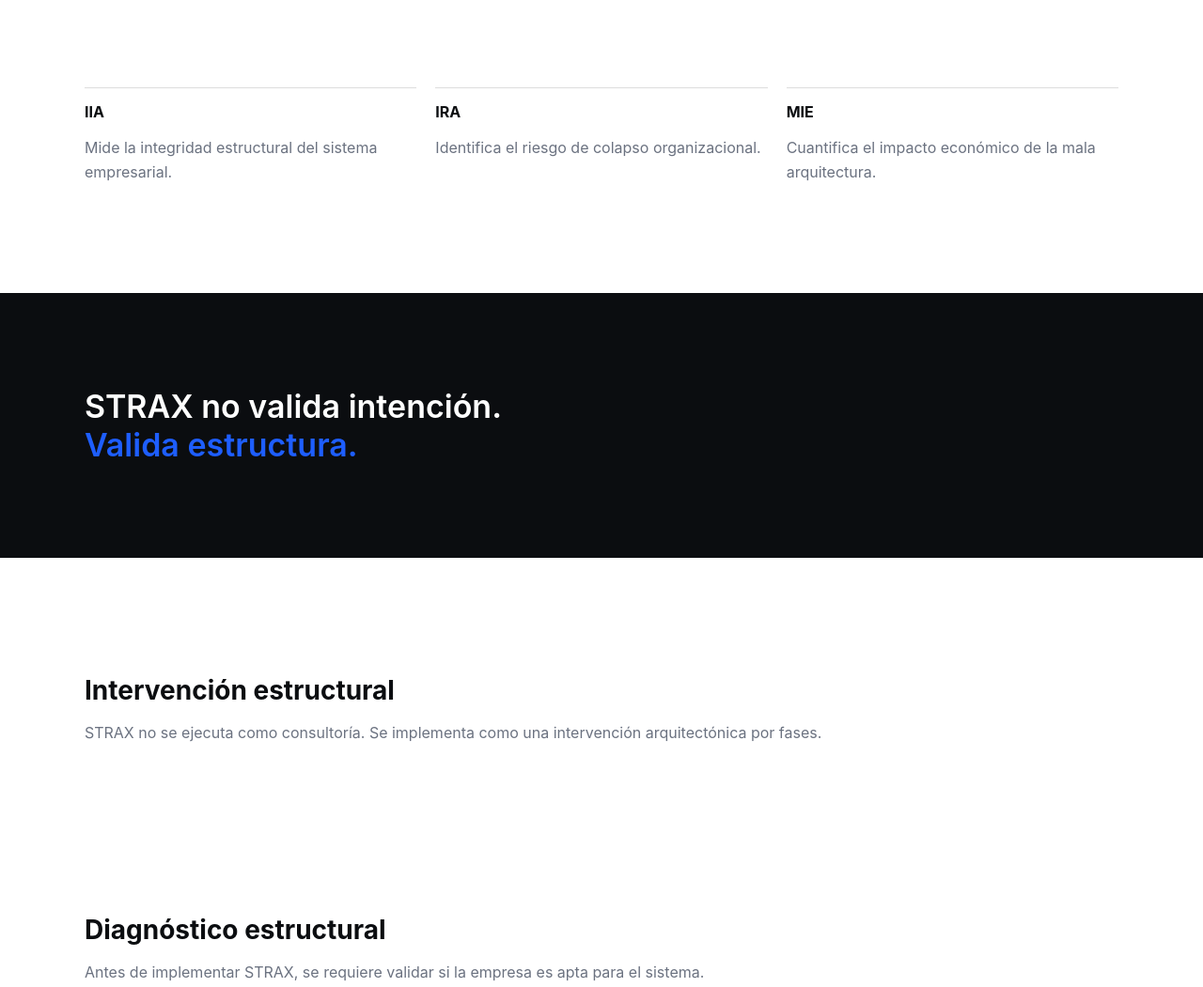
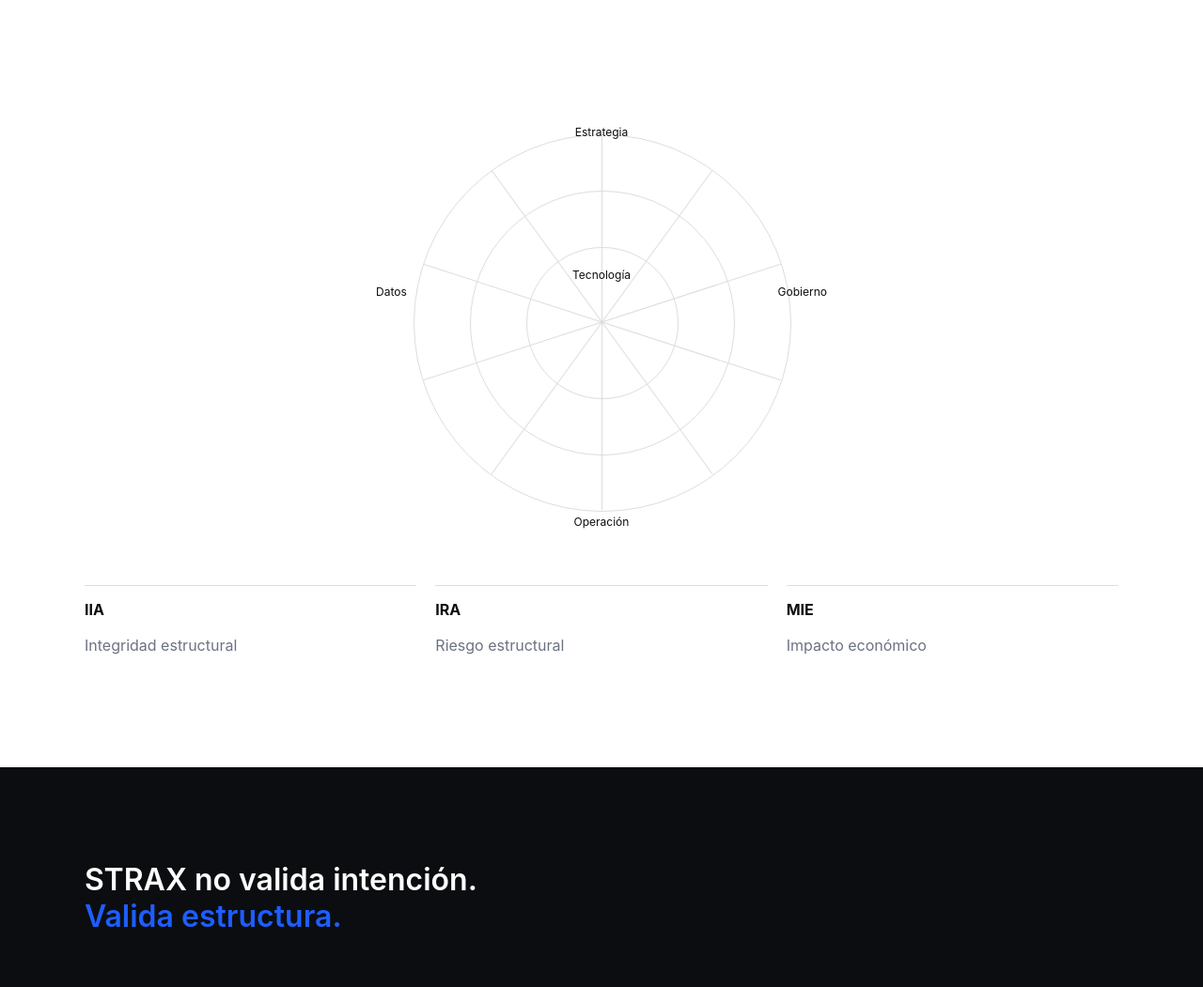
Before and after one commit to Lucas-hub-cyber/STRAX-SISTEM, a plain HTML site: page index.html in a window 1280 px wide. Shown: the part 726-1777 px from the top of the page at 94% size. Drawn offline with Linux system fonts and the light colour scheme.

Commit message:
Refactor HTML structure and styles for clarity

```diff
--- a/index.html
+++ b/index.html
@@ -16,7 +16,6 @@ body{
   margin:0;
   font-family: Inter, Arial, sans-serif;
   color:var(--black);
-  background:#fff;
 }
 
 .container{
@@ -25,9 +24,9 @@ body{
   padding:40px 20px;
 }
 
-h1{font-size:40px;margin:0;}
-h2{font-size:28px;margin-bottom:10px;}
-p{color:var(--gray);line-height:1.6;}
+h1{font-size:48px;}
+h2{font-size:28px;}
+p{color:var(--gray); line-height:1.6;}
 
 .hero{
   display:flex;
@@ -36,13 +35,11 @@ p{color:var(--gray);line-height:1.6;}
 }
 
 .statement{
-  font-size:28px;
+  font-size:32px;
   font-weight:600;
 }
 
-.section{
-  margin-top:60px;
-}
+.section{margin-top:60px;}
 
 .grid{
   display:flex;
@@ -55,15 +52,61 @@ p{color:var(--gray);line-height:1.6;}
   padding-top:15px;
 }
 
+/* RADAR */
+.radar{
+  position:relative;
+  width:300px;
+  height:300px;
+  margin:auto;
+}
+
+.circle{
+  position:absolute;
+  border:1px solid #ddd;
+  border-radius:50%;
+  width:100%;
+  height:100%;
+}
+
+.circle:nth-child(2){
+  width:70%; height:70%; top:15%; left:15%;
+}
+
+.circle:nth-child(3){
+  width:40%; height:40%; top:30%; left:30%;
+}
+
+.axis{
+  position:absolute;
+  width:1px;
+  height:100%;
+  background:#ddd;
+  left:50%;
+}
+
+.axis-2{ transform:rotate(72deg);}
+.axis-3{ transform:rotate(144deg);}
+.axis-4{ transform:rotate(216deg);}
+.axis-5{ transform:rotate(288deg);}
+
+.label{
+  position:absolute;
+  font-size:12px;
+}
+
+.l1{ top:-10px; left:50%; transform:translateX(-50%);}
+.l2{ right:-40px; top:40%;}
+.l3{ bottom:-20px; left:50%; transform:translateX(-50%);}
+.l4{ left:-40px; top:40%;}
+.l5{ top:40%; left:50%; transform:translate(-50%,-120%);}
+
 .dark{
   background:var(--black);
   color:white;
   padding:60px 20px;
 }
 
-.dark p{
-  color:rgba(255,255,255,0.7);
-}
+.dark p{color:rgba(255,255,255,0.7);}
 
 .cta{
   background:var(--blue);
@@ -74,24 +117,12 @@ p{color:var(--gray);line-height:1.6;}
   margin-top:20px;
 }
 
-/* DESKTOP */
+/* RESPONSIVE */
 @media(min-width:768px){
-  .hero{
-    flex-direction:row;
-    justify-content:space-between;
-    align-items:center;
-  }
-
-  .grid{
-    flex-direction:row;
-  }
-
-  .card{
-    flex:1;
-  }
-
-  h1{font-size:56px;}
-  .statement{font-size:34px;max-width:500px;}
+  .hero{flex-direction:row; justify-content:space-between;}
+  .grid{flex-direction:row;}
+  .card{flex:1;}
+  .radar{width:400px;height:400px;}
 }
 </style>
 
@@ -107,8 +138,8 @@ p{color:var(--gray);line-height:1.6;}
   </div>
 
   <div class="statement">
-    Las empresas no fallan por falta de crecimiento.<br>
-    <span style="color:var(--blue)">Fallan porque están mal diseñadas.</span>
+    Las empresas no fallan por crecimiento.<br>
+    <span style="color:var(--blue)">Fallan por diseño.</span>
   </div>
 </div>
 
@@ -116,9 +147,9 @@ p{color:var(--gray);line-height:1.6;}
 <div class="container section">
 <h2>El problema estructural</h2>
 <p>
-  La mayoría de empresas crecen sin una arquitectura definida.
-  Esto genera dependencia del fundador, decisiones inconsistentes
-  y pérdida económica silenciosa.
+Las empresas crecen sin arquitectura.
+Esto genera dependencia del fundador, baja escalabilidad
+y pérdida económica constante.
 </p>
 </div>
 
@@ -128,19 +159,40 @@ p{color:var(--gray);line-height:1.6;}
 <p>Empresa = f(Estrategia, Gobierno, Operación, Datos, Tecnología)</p>
 </div>
 
+<!-- RADAR -->
+<div class="container section">
+<div class="radar">
+  <div class="circle"></div>
+  <div class="circle"></div>
+  <div class="circle"></div>
+
+  <div class="axis"></div>
+  <div class="axis axis-2"></div>
+  <div class="axis axis-3"></div>
+  <div class="axis axis-4"></div>
+  <div class="axis axis-5"></div>
+
+  <div class="label l1">Estrategia</div>
+  <div class="label l2">Gobierno</div>
+  <div class="label l3">Operación</div>
+  <div class="label l4">Datos</div>
+  <div class="label l5">Tecnología</div>
+</div>
+</div>
+
 <!-- MOTOR -->
 <div class="container grid">
 <div class="card">
 <strong>IIA</strong>
-    <p>Mide la integridad estructural del sistema empresarial.</p>
+<p>Integridad estructural</p>
 </div>
 <div class="card">
 <strong>IRA</strong>
-    <p>Identifica el riesgo de colapso organizacional.</p>
+<p>Riesgo estructural</p>
 </div>
 <div class="card">
 <strong>MIE</strong>
-    <p>Cuantifica el impacto económico de la mala arquitectura.</p>
+<p>Impacto económico</p>
 </div>
 </div>
 
@@ -156,19 +208,24 @@ p{color:var(--gray);line-height:1.6;}
 
 <!-- FASES -->
 <div class="container section">
-  <h2>Intervención estructural</h2>
-  <p>
-  STRAX no se ejecuta como consultoría.
-  Se implementa como una intervención arquitectónica por fases.
-  </p>
+<h2>Fases STRAX</h2>
+<p>Fase 0: Diagnóstico estructural</p>
+<p>Fase 1: Alineación estructural</p>
+<p>Fase 2: Arquitectura organizacional</p>
+<p>Fase 3: Sistema de ejecución</p>
+<p>Fase 4: Certificación</p>
+</div>
+
+<!-- CERTIFICACION -->
+<div class="container section">
+<h2>Certificación</h2>
+<p>Gold, Silver y Estabilización según nivel estructural.</p>
 </div>
 
 <!-- CTA -->
 <div class="container section">
 <h2>Diagnóstico estructural</h2>
-  <p>
-  Antes de implementar STRAX, se requiere validar si la empresa es apta para el sistema.
-  </p>
+<p>En una semana puedes entender cuánto estás perdiendo por desorden interno.</p>
 
 <a class="cta" href="#">
 Agendar diagnóstico
```
Lines whose indentation alone changed are shown as unchanged.
